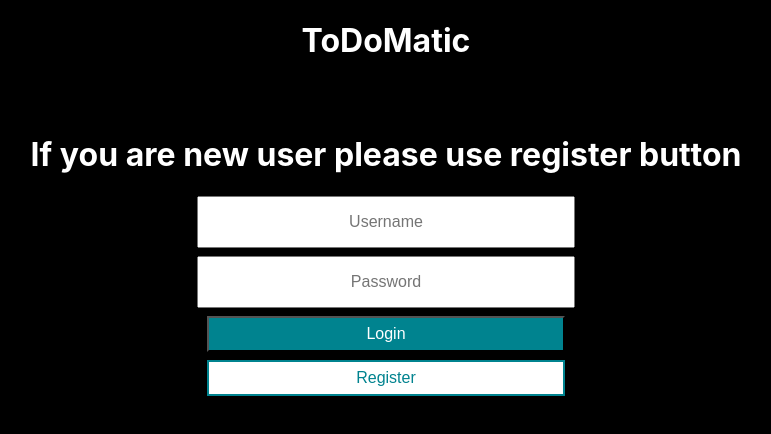
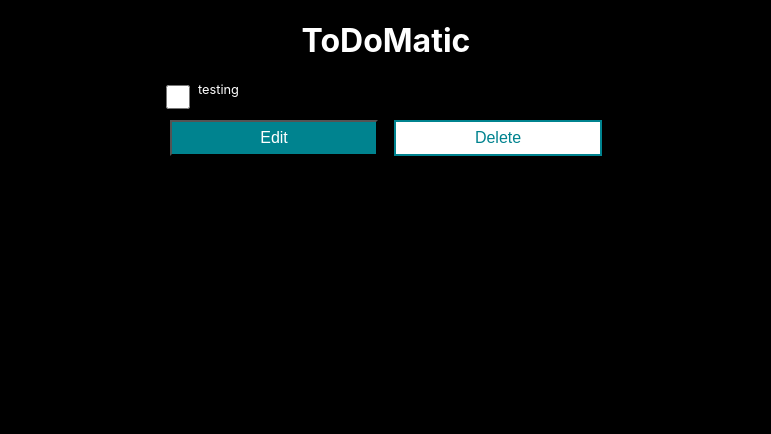
Before and after one commit to SatyamAK/ToDoMatic-TDD-Front-End, a React (Create React App) app: page / in a window 1280 px wide. Shown: the top 434 px of the page, without its empty margins (254-1025 px from the left). Built offline with nearby package versions, Linux system fonts and the light colour scheme.

Commit message:
Task9list and item tested

```diff
--- a/src/App.js
+++ b/src/App.js
@@ -2,11 +2,12 @@ import React, { useState } from 'react';
 import './App.css';
 import { AppContext } from './contexts/app.context';
 import AuthenticationForm from './authentication-form'
-import Button from './components/button';
+import Task from './models/task.model';
+import TaskList from './task/task-list';
 
 function App() {
 
-  const [isLoggedIn, setIsLoggedIn] = useState(false)
+  const [isLoggedIn, setIsLoggedIn] = useState(true)
 
   return (
     <div className="App">
@@ -21,9 +22,9 @@ function App() {
 export function Wrapper() {
 
   const isLoggedIn = React.useContext(AppContext)
-
+  let tempTask = [ new Task('testing', true, 1) ]
   return(
-    (isLoggedIn)?<Button title ='Logout' />:<AuthenticationForm />
+    (isLoggedIn)?<TaskList taskList = {tempTask}/>:<AuthenticationForm />
   )
 }
 export default App;
--- a/src/authentication-form/index.js
+++ b/src/authentication-form/index.js
@@ -17,7 +17,7 @@ export default function AuthenticationForm(props){
 
     return (
         <form className='authentication-form'>
-            <h1>If you are new user please use register button</h1>
+            <h3>If you are new user please use register button</h3>
 
             <div className='input-fields'>
                 <TextFormField placeholder = 'Username' type="text" value={username} onChange = {onChangeLogin} className="text-field"/>
--- a/src/authentication-form/style.css
+++ b/src/authentication-form/style.css
@@ -1,6 +1,10 @@
 .authentication-form{
     display: inline-block;
-    width: 80%;
+    width: 35%;
+}
+
+.authentication-form .text-form-field{
+    margin-bottom: var(--spacing);
 }
 
 Button{
@@ -9,6 +13,6 @@ Button{
 
 @media screen and (max-width:800px){
     .authentication-form{
-        width: 80%;
+        width: 100%;
     }
 }
--- a/src/components/button/style.css
+++ b/src/components/button/style.css
@@ -1,6 +1,6 @@
 button{
     display: inline-block;
-    width: 35%;
+    width: 80%;
     height: 36px;
     margin: var(--spacing) auto;
     padding: 0 var(--spacing);
--- a/src/components/text-form-field/style.css
+++ b/src/components/text-form-field/style.css
@@ -1,7 +1,8 @@
+.form-field
 input.text-form-field{
     display: block;
     margin: var(--spacing) auto;
-    width: 35%;
+    width: 80%;
     height: 48px;
     padding: 0 var(--spacing);
     font-size: 1.0rem;
--- a/src/models/task.model.js
+++ b/src/models/task.model.js
@@ -1,4 +1,4 @@
-export class Task{
+export default class Task{
     constructor(title, done, id){
         this.id = id
         this.done = done
--- /dev/null
+++ b/src/task/task-item/index.js
@@ -0,0 +1,60 @@
+import './style.css';
+import Button from '../../components/button'
+import { useState } from 'react';
+
+export default function TaskItem(props){
+
+    const [taskName, setTaskName] = useState("")
+
+    const editContainer = (
+        <form className='edit-container' onSubmit= {handleSubmit}>
+            <input type="text"
+                value={taskName}
+                onChange = {changeHandler}
+                placeholder={'What will be the new name of '+props.task.title}
+                onSubmit = {handleSubmit}
+            />
+            <Button title="Save" type = "submit" onClick={null} class="primary"/>
+            <Button title="Cancel" onClick={()=> setEditing(-1)} class="secondary"/>
+        </form>
+    );
+
+    const buttonsContainer = (
+        <div className='buttons-container'>
+            <Button title="Edit" type = "button" onClick = {() => setEditing(props.task.id)} class="primary"/>
+            <Button title="Delete" onClick={()=> props.delTask(props.task.id)} class="secondary"/>
+        </div>
+    );
+
+    function onChange(taskId){
+        props.toggleTaskDoneOrNot(taskId)
+    }
+
+    function setEditing(taskId){
+        props.toggleTaskEdit(taskId)
+    }
+
+    function changeHandler(event){
+        setTaskName(event.target.value)
+    }
+
+    function handleSubmit(event){
+        event.preventDefault();
+
+        if(taskName === "") return
+
+        props.editATask(props.taskIdToBeUpdated, taskName)
+        setTaskName("")
+        setEditing(-1)
+    }
+
+    return(
+        <div className='task-card'>
+            <div className='task-status'>
+                <input type="checkbox" checked={props.task.isDone} onChange={() => onChange(props.task.id)}></input>
+                <div className='task-name'>{props.task.title}</div>
+            </div>
+            { (props.taskIdToBeUpdated === props.task.id)?editContainer:buttonsContainer }
+        </div>
+    );
+}
--- /dev/null
+++ b/src/task/task-item/style.css
@@ -0,0 +1,64 @@
+.task-card{
+    display: flex;
+    flex-direction: column;
+    width: 100%;
+    color: var(--textColor);
+    align-items: center;
+}
+
+.task-status{
+    display: inherit;
+    flex-direction: row;
+    justify-content: flex-start;
+    width: 35%;
+}
+
+.buttons-container, .edit-container{
+    display: inherit;
+    flex-direction: row;
+    justify-content: space-around;
+    width: 35%;
+    margin: var(--spacingLarge);
+}
+
+input[type="checkbox"]{
+    height: 24px;
+    width: 24px;
+    margin-right: var(--spacing);
+}
+
+input[type="text"]{
+    display: block;
+    margin: 0 auto;
+    width: 100%;
+    height: 34px;
+    padding: 0 var(--spacing);
+    font-size: 1.0rem;
+}
+
+input[type="text"]:placeholder-shown{
+    text-align: center;
+}
+
+input[type="text"]:focus{
+    outline: 2px solid var(--primaryColor);
+}
+
+.edit-container *{
+    margin: var(--spacing) var(--spacing);
+}
+
+.task-name{
+    font-size: var(--title);
+}
+
+button{
+    margin: var(--spacing);
+}
+
+@media screen and (max-width:800px) {
+    .task-status, .buttons-container, .edit-container{
+        margin: var(--spacing) var(--spacingLarge);
+        width: 80%;
+    }
+}
--- /dev/null
+++ b/src/task/task-list/index.js
@@ -0,0 +1,29 @@
+import './style.css'
+import TaskCard from "../task-item";
+import { useState } from 'react';
+
+export default function TaskList(props){
+
+    const [taskIdToBeUpdated, setTaskIdToBeUpdated] = useState(-1)
+
+    function toggleTaskEdit(taskId){
+        setTaskIdToBeUpdated(taskId)
+    }
+
+    const taskList = props.taskList.map(task =>
+        <TaskCard
+            task={task}
+            key={task.id}
+            toggleTaskDoneOrNot = {props.toggleTaskDoneOrNot}
+            delTask = {props.delTask}
+            taskIdToBeUpdated = { taskIdToBeUpdated }
+            toggleTaskEdit = {toggleTaskEdit}
+            editATask = {props.editATask}/>
+    )
+
+    return (
+        <div className="task-list">
+            { taskList }
+        </div>
+    );
+}
--- /dev/null
+++ b/src/task/task-list/style.css
@@ -0,0 +1,4 @@
+.task-list{
+    margin-top: var(--spacingLarge);
+    width:100%;
+}
```
Also changed, not shown: 2 other files (tests, documents, lock files or other folders).
